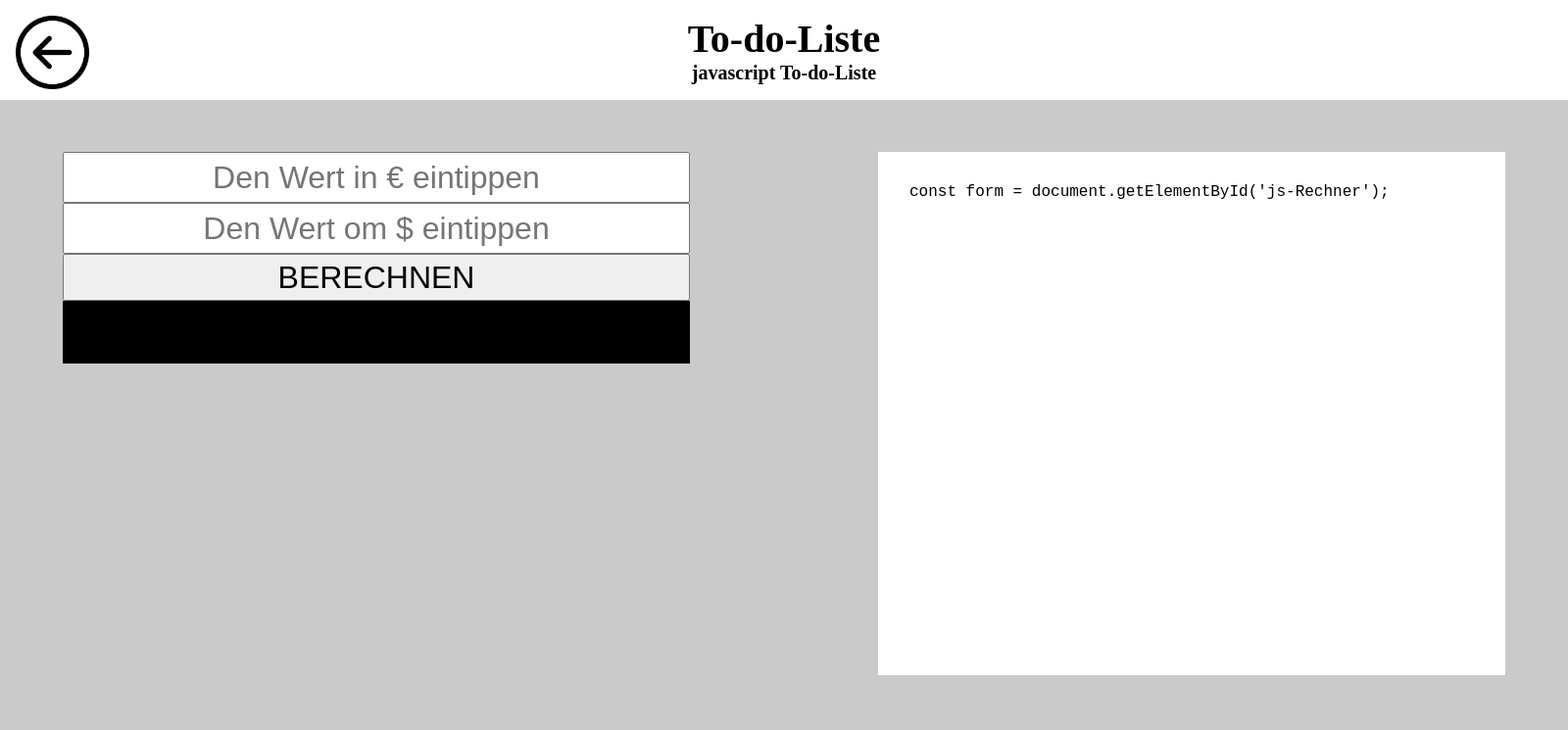
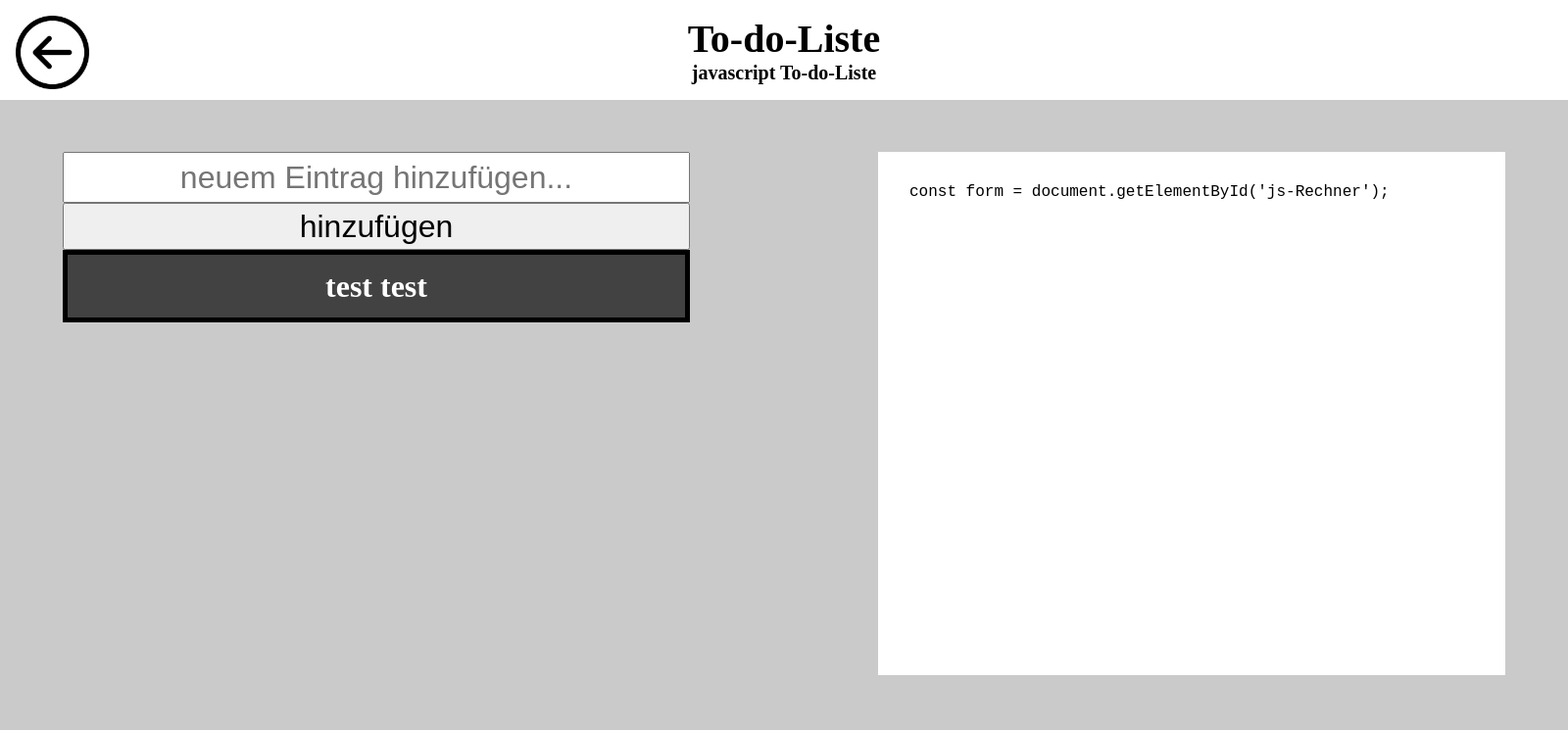
Before and after one commit to Shaco74/ElectronCodeDemo, an Electron app: page pages/todo.html in a window 1600 px wide. Shown: the whole page at 98% size. Drawn offline with Linux system fonts and the light colour scheme.

Commit message:
design todo

```diff
--- a/code/todo.js
+++ b/code/todo.js
@@ -0,0 +1,3 @@
+const content = document.getElementById('todo-content');
+const input = document.getElementById('todo-input');
+const form = document.getElementById('todo-form')
--- a/pages/todo.html
+++ b/pages/todo.html
@@ -16,15 +16,20 @@
         <h1>To-do-Liste</h1>
         <h3>javascript To-do-Liste</h3>
       </section>
-      <section id="rechner-section">
-        <form id="js-Rechner">
-          <div class="flex-container-vertical">
-          <input type="text" autocomplete="off" id="inputEuro" placeholder="Den Wert in € eintippen">
-          <input type="text" autocomplete="off" id="inputDoller" placeholder="Den Wert om $ eintippen">
-          <input type="submit" value="BERECHNEN">
-          <p id="output"></p>
-        </div>
-        </form>
+
+        <section class="flex-container-vertical" id="main-section">
+            <section class="demoContent">
+                <form id="todo-form">
+                  <div class="flex-container-vertical">
+                  <input class="input" type="text" id="todo-input" placeholder="neuem Eintrag hinzufügen...">
+                  <input class="input" type="submit"  value="hinzufügen" id="todo-submit">
+                  <div class="flex-container-vertical output-box">
+                    <p class="output">test test</p>
+                  </div>
+                  </div>
+                </form>
+            </section>
+
 
         <section  id="code-preview">
           <pre class="prettyprint lang-js linenums">
@@ -32,11 +37,11 @@ const form = document.getElementById('js-Rechner');
 
           </pre>
         </section>
-
+      </section>
       </section>
 
     </main>
-    <script src="../code/waehrung.js"></script>
-    <script src="https://cdn.jsdelivr.net/gh/google/code-prettify@master/loader/run_prettify.js"></script>
+    <script src="../code/todo.js"></script>
+    <script src="https://cdn.jsdelivr.net/gh/google/code-prettify@master/loader/run_prettify.js?skin=desert"></script>
   </body>
 </html>
--- a/styles/styles.css
+++ b/styles/styles.css
@@ -72,7 +72,7 @@ main {
   align-items: center;
 }
 
-#rechner-section{
+#main-section{
   height: 80vh;
   display: grid;
   grid-template-columns: 1fr 10fr 3fr 10fr 1fr ;
@@ -83,7 +83,10 @@ main {
 ::-webkit-scrollbar {
   display: none;
 }
-
+.demoContent {
+  grid-row: 2 / 3;
+  grid-column: 2 / 3;
+}
 #js-Rechner {
   grid-row: 2 / 3;
   grid-column: 2 / 3;
@@ -113,3 +116,26 @@ main {
   padding: 2rem;
   font-size: 1rem;
 }
+
+.input {
+  height: 3rem;
+  font-size: 2rem;
+  text-align: center;
+}
+
+.demoContent {
+  width: 100%;
+}
+
+.output-box {
+  align-items: center;
+  height: 4rem;
+  background-color: rgb(66, 66, 66);
+  border: 5px solid black;
+}
+
+.output {
+  font-size: 2rem;
+  font-weight: 700;
+  color: white;
+}
```
Also changed, not shown: pages/waehrungsrechner.html (+1 -1 lines).
